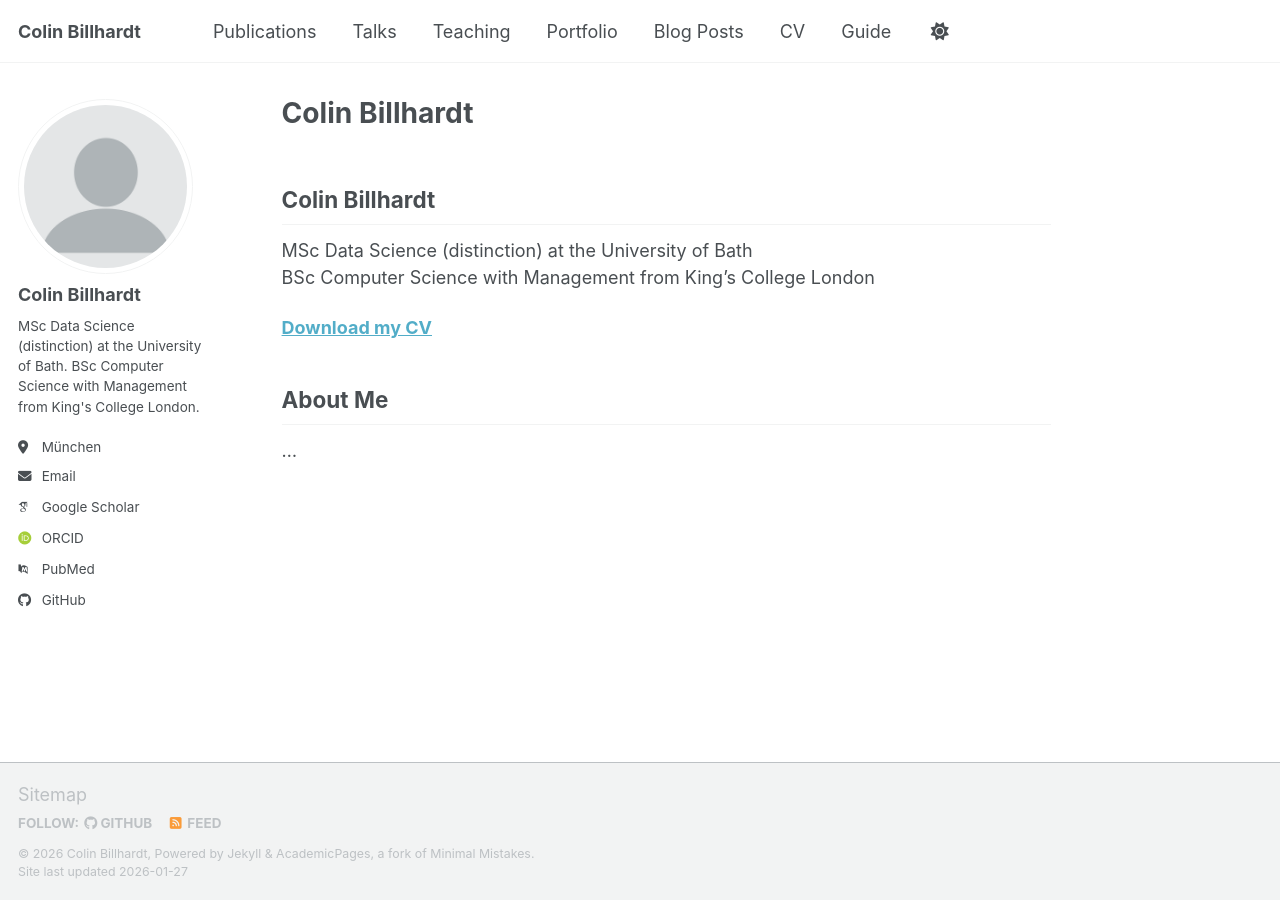
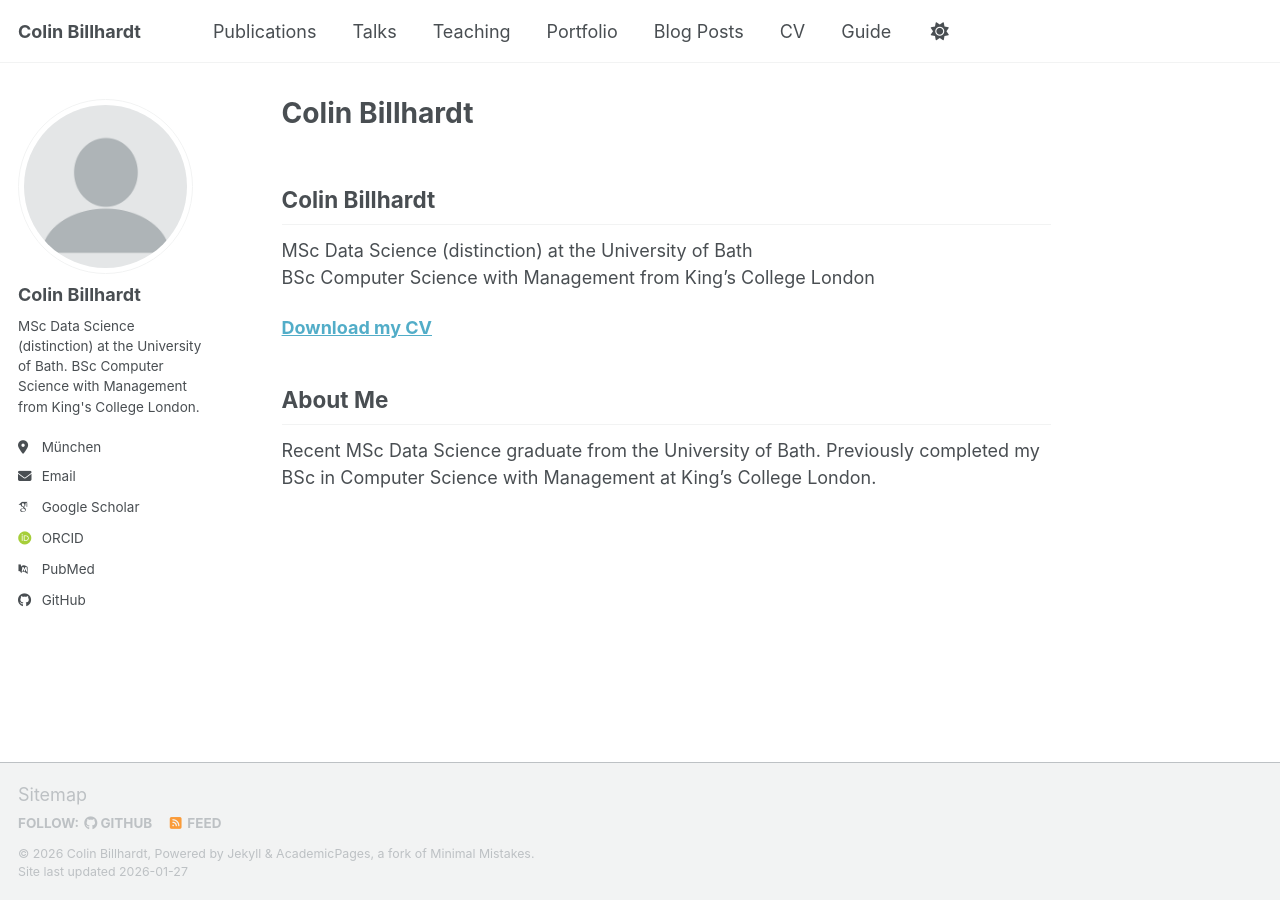
Before and after one commit to Colin-B-Billhardt/Colin-B-Billhardt.github.io, a Jekyll site: the page built from _pages/about.md, in a window 1280 px wide. Built offline with Jekyll 4.4.1, drawn with Linux system fonts in a browser that asks for light colours; some web fonts are replaced; our own code applies the rules of GitHub Pages for plain Markdown files; a script bundle is joined from its source files by our own code; library files that are not in the unit come from our copies.

Commit message:
added a sentence for about page

```diff
--- a/_pages/about.md
+++ b/_pages/about.md
@@ -7,4 +7,4 @@ BSc Computer Science with Management from King's College London
 **[Download my CV](/Colin_Beniyaz_Billhardt_CV.pdf)**
 
 ## About Me
-...
+Recent MSc Data Science graduate from the University of Bath. Previously completed my BSc in Computer Science with Management at King's College London.
```
